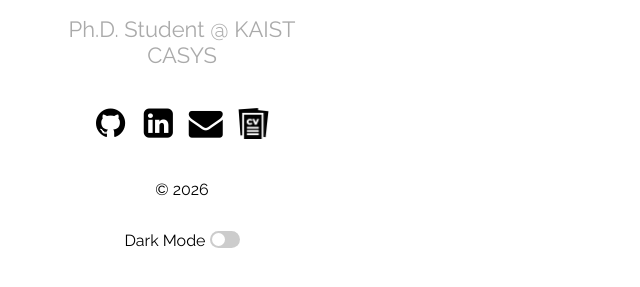
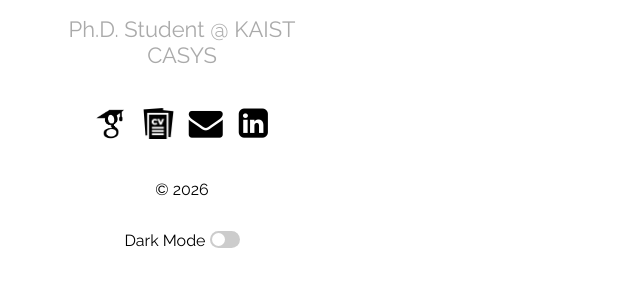
Before and after one commit to kimdaeun00/kimdaeun00.github.io, a Jekyll site: the page built from _posts/2022-09-12-researchinterest.markdown, in a window 1280 px wide. Shown: the part 330-617 px from the top of the page, without its empty margins (33-673 px from the left). Built offline with Jekyll 4.4.1, drawn with Linux system fonts in a browser that asks for light colours.

Commit message:
add google scholar icon, remove github, reorder social icons
Co-Authored-By: Claude Opus 5.5 <noreply@anthropic.com>

```diff
--- a/_config.yml
+++ b/_config.yml
@@ -30,7 +30,7 @@ plainwhite:
   # generate social links in footer
   social_links:
     #twitter: samarsault
-    github:  kimdaeun00
+    #github:  kimdaeun00
     linkedIn: in/daeun-kim-446a152bb/
     #dribbble: jekyll
     #flickr:   jekyll
@@ -42,6 +42,7 @@ plainwhite:
     #telegram: jekyll
     #gitlab: jekyll
     email: dekim@casys.kaist.ac.kr
+    scholar: "https://scholar.google.com/citations?user=XW0_eu4AAAAJ&hl=ko"
     cv: /files/resume.pdf
 
     # Mastodon instances
--- a/_layouts/default.html
+++ b/_layouts/default.html
@@ -35,6 +35,27 @@
       {% capture footer %}
       {%- if site.plainwhite.social_links != '' -%}
       <ul class="social about-footer {{condensed_class}}">
+        {%- if site.plainwhite.social_links.scholar -%}
+        <a href="{{ site.plainwhite.social_links.scholar }}" target="_blank">
+          <li>
+            <i class="icon-scholar"></i>
+          </li>
+        </a>
+        {%- endif -%}
+        {%- if site.plainwhite.social_links.cv -%}
+        <a href="{{ site.plainwhite.social_links.cv | relative_url }}" target="_blank">
+          <li>
+            <i class="icon-cv"></i>
+          </li>
+        </a>
+        {%- endif -%}
+        {%- if site.plainwhite.social_links.email -%}
+        <a href="mailto:{{ site.plainwhite.social_links.email }}" target="_blank">
+          <li>
+            <i class="icon-mail-alt"></i>
+          </li>
+        </a>
+        {%- endif -%}
         {%- if site.plainwhite.social_links.github -%}
         <a href="https://github.com/{{ site.plainwhite.social_links.github }}" target="_blank">
           <li>
@@ -119,20 +140,6 @@
           </li>
         </a>
         {%- endif -%}
-        {%- if site.plainwhite.social_links.email -%}
-        <a href="mailto:{{ site.plainwhite.social_links.email }}" target="_blank">
-          <li>
-            <i class="icon-mail-alt"></i>
-          </li>
-        </a>
-        {%- endif -%}
-        {%- if site.plainwhite.social_links.cv -%}
-        <a href="{{ site.plainwhite.social_links.cv | relative_url }}" target="_blank">
-          <li>
-            <i class="icon-cv"></i>
-          </li>
-        </a>
-        {%- endif -%}
         {%- if site.plainwhite.social_links.stackoverflow -%}
         <a href="https://stackoverflow.com/users/{{ site.plainwhite.social_links.stackoverflow }}" target="_blank">
           <li>
--- a/_sass/plain.scss
+++ b/_sass/plain.scss
@@ -147,14 +147,21 @@ main {
       font-size: 34px;
     }
   }
-  // PNG used as a mask so it takes the text color like the font icons
-  .icon-cv:before {
+  // PNGs used as masks so they take the text color like the font icons
+  .icon-cv:before,
+  .icon-scholar:before {
     content: "";
     height: 1em;
     vertical-align: top;
     background-color: currentColor;
+  }
+  .icon-cv:before {
     -webkit-mask: url("../cv.png") center / 90% no-repeat;
     mask: url("../cv.png") center / 90% no-repeat;
+  }
+  .icon-scholar:before {
+    -webkit-mask: url("../scholar.png") center / 115% no-repeat;
+    mask: url("../scholar.png") center / 115% no-repeat;
   }
 }
 
```
Also changed, not shown: assets/scholar.png (added).
